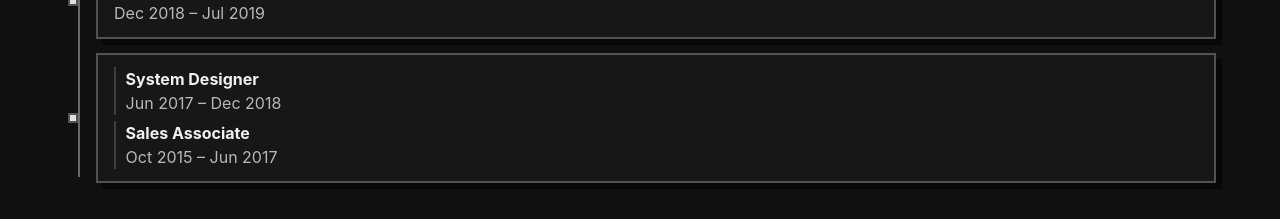
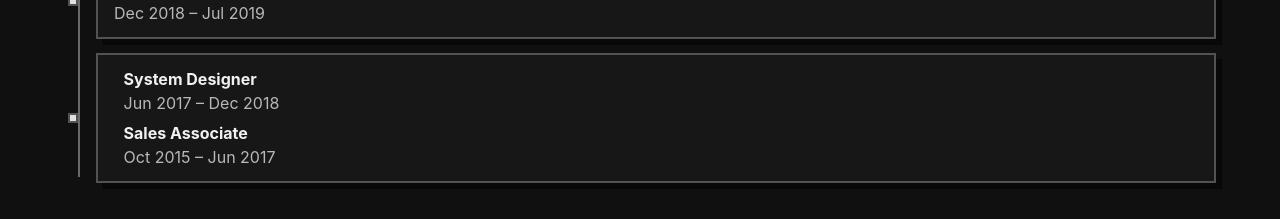
Before and after one commit to AIBotCasey/casey-pages, a React (Vite) app: page / in a window 1280 px wide. Shown: the part 1080-1299 px from the top of the page. Built offline with nearby package versions, Linux system fonts and the light colour scheme.

Commit message:
Experience timeline: remove inner vertical lines from merged role block

```diff
--- a/src/pages/HomePage.jsx
+++ b/src/pages/HomePage.jsx
@@ -173,7 +173,7 @@ export default function HomePage() {
                 {entry.type === 'group' ? (
                   <Stack spacing={0.8}>
                     {entry.roles.map((role) => (
-                      <Box key={`${role.title}-${role.period}`} sx={{ pl: 1.2, borderLeft: '2px solid #3f3f3f' }}>
+                      <Box key={`${role.title}-${role.period}`} sx={{ pl: 1.2 }}>
                         <Typography sx={{ fontWeight: 700 }}>{role.title}</Typography>
                         <Typography color="text.secondary">{role.period}</Typography>
                       </Box>
```
